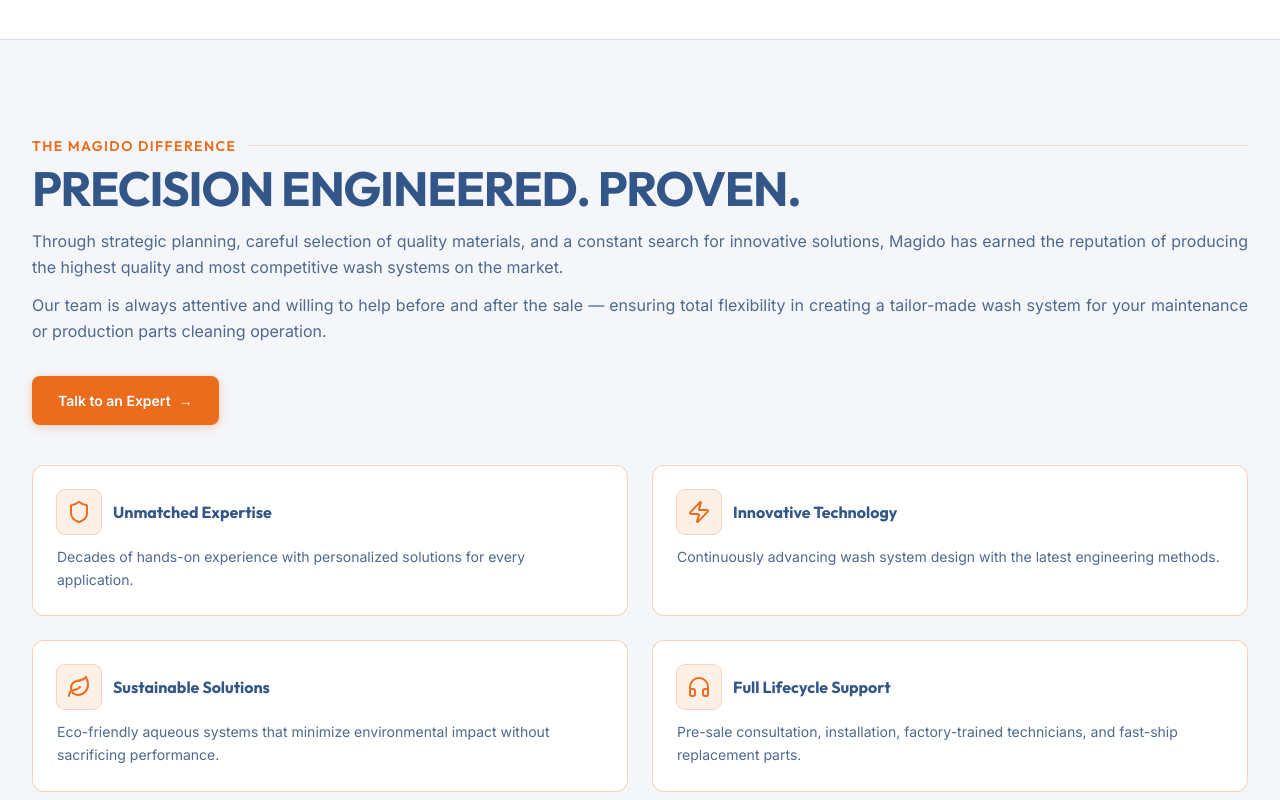
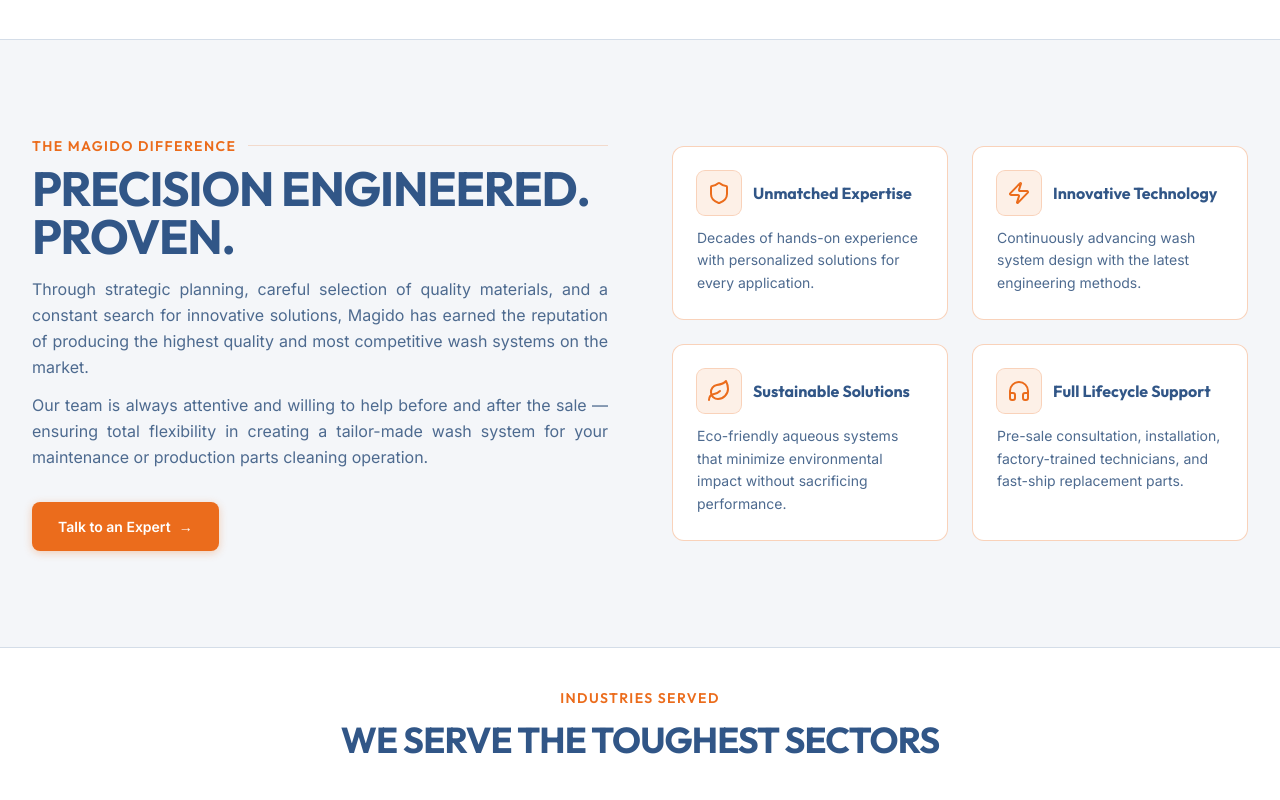
Before and after one commit to JasonBee99/MagidoUSA, a Next.js app: page / in a window 1280 px wide. Shown: the part 2460-3260 px from the top of the page. Built offline with nearby package versions, Linux system fonts and the light colour scheme.

Commit message:
Phase 23: restore 2-col desktop layout for Magido Difference; WhyCard icon left of title

```diff
--- a/src/app/page.tsx
+++ b/src/app/page.tsx
@@ -216,6 +216,9 @@ export default function HomePage() {
       {/* ─── The Magido Difference ─── */}
       <section className="border-t border-[var(--color-border)] bg-[var(--color-bg-secondary)] px-4 py-16 sm:px-6 lg:px-8 lg:py-24">
         <div className="mx-auto max-w-7xl">
+          <div className="lg:grid lg:grid-cols-2 lg:items-center lg:gap-16">
+
+            {/* Left: heading + intro */}
             <div>
               {/* Badge + title on same line */}
               <div className="flex items-center gap-3">
@@ -239,9 +242,10 @@ export default function HomePage() {
                   <span className="btn-arrow">→</span>
                 </Link>
               </div>
+            </div>
 
-            {/* 4 value prop cards — 2-col grid at all sizes */}
-            <div className="mt-10 grid grid-cols-1 gap-6 sm:grid-cols-2">
+            {/* Right: 4 value prop cards */}
+            <div className="mt-12 grid grid-cols-1 gap-6 sm:grid-cols-2 lg:mt-0">
               <WhyCard
                 icon={<Shield className="h-6 w-6" />}
                 title="Unmatched Expertise"
```
Lines whose indentation alone changed are shown as unchanged.
